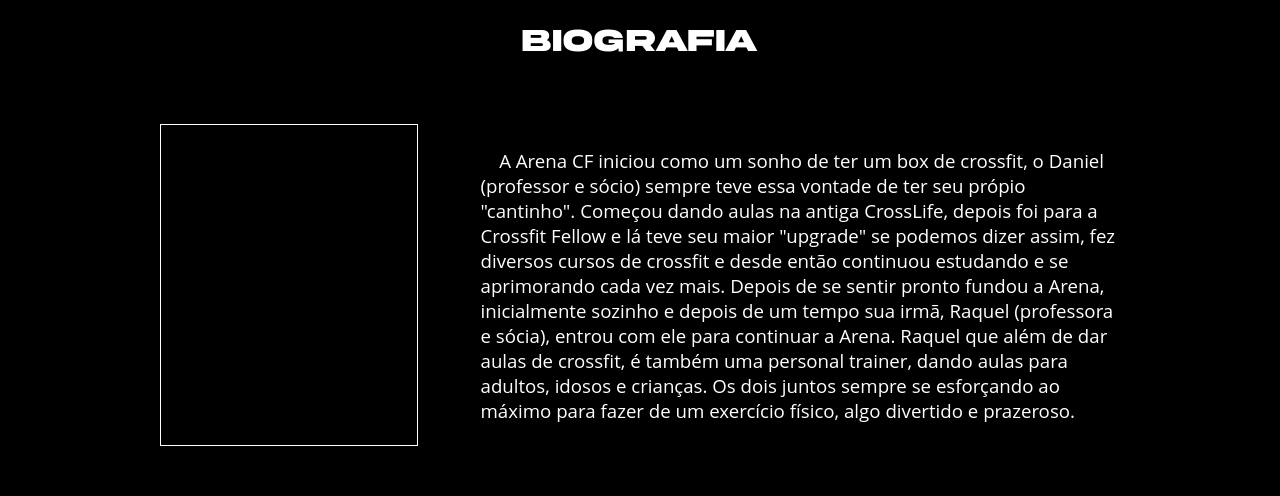
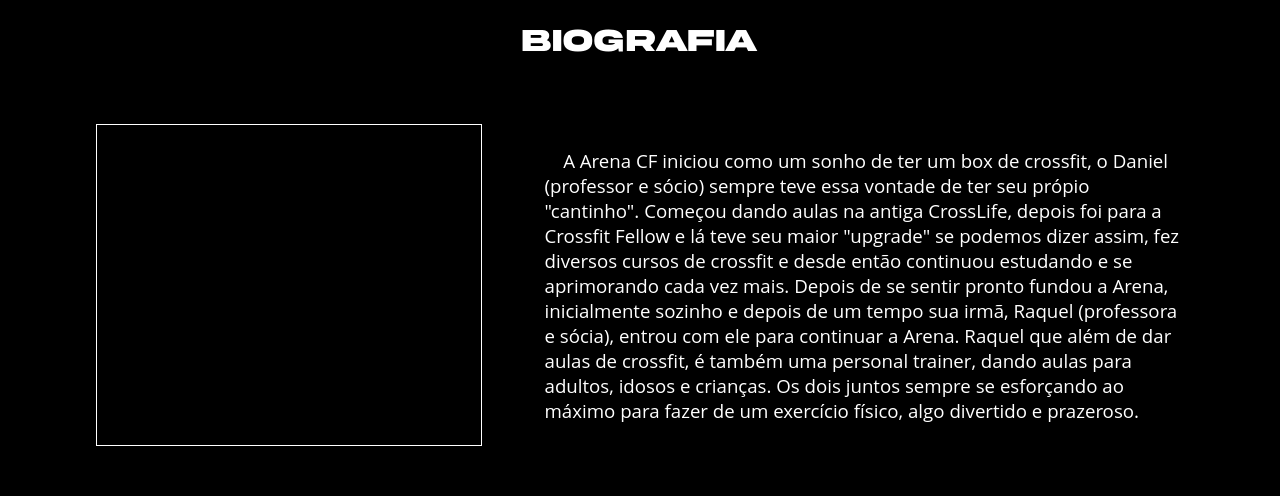
Before and after one commit to GuiFxFarias/ArenaCF, a React (Create React App) app in the folder arena/: page / in a window 1280 px wide. Shown: the part 2220-2716 px from the top of the page. Built offline with nearby package versions, Linux system fonts and the light colour scheme.

Commit message:
change animated for zoomIn

```diff
--- a/arena/src/components/pages/HomePage.jsx
+++ b/arena/src/components/pages/HomePage.jsx
@@ -82,7 +82,7 @@
         <div className="choicePlanes">
           <h1 className="h1Plane">Escolha seu plano</h1>
           <section className="planes">
-            <div className="planesPay animate__animated animate__delay-1s animate__backInLeft">
+            <div className="planesPay animate__animated animate__delay-1s animate__zoomIn">
               <div className="iconPrice">
                 <h1 className="planePrice">Plano anual</h1>
                 <h2 className="price">R$ 125,00</h2>
@@ -94,7 +94,7 @@
                 <h2 className="price">R$ 189,00</h2>
               </div>
             </div>
-            <div className="planesPay animate__animated animate__backInRight animate__delay-1s">
+            <div className="planesPay animate__animated animate__zoomIn animate__delay-1s">
               <div className="iconPrice">
                 <h1 className="planePrice">Plano mensal</h1>
                 <h2 className="price">R$ 215,00</h2>
--- a/arena/src/components/pages/HomePageCss.css
+++ b/arena/src/components/pages/HomePageCss.css
@@ -18,7 +18,7 @@
 
 .contentHomePage {
   width: 100%;
-  height: 369vh;
+  height: 350vh;
   margin: auto;
 }
 
@@ -195,7 +195,7 @@
   justify-content: space-around;
   align-items: center;
 
-  width: 80vw;
+  width: 90vw;
   margin: 4em auto;
 }
 
@@ -205,7 +205,7 @@
 
 .photoArena {
   border: 1px solid white;
-  width: 20vw;
+  width: 30vw;
   height: 40vh;
 }
 
@@ -321,7 +321,7 @@
 
 @media screen and (max-width: 1024px) {
   .contentHomePage {
-    height: 464vh;
+    height: 385vh;
     background-color: black;
   }
 
```
